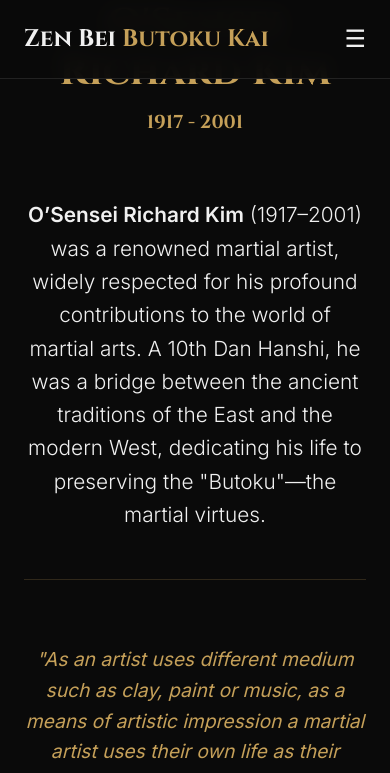
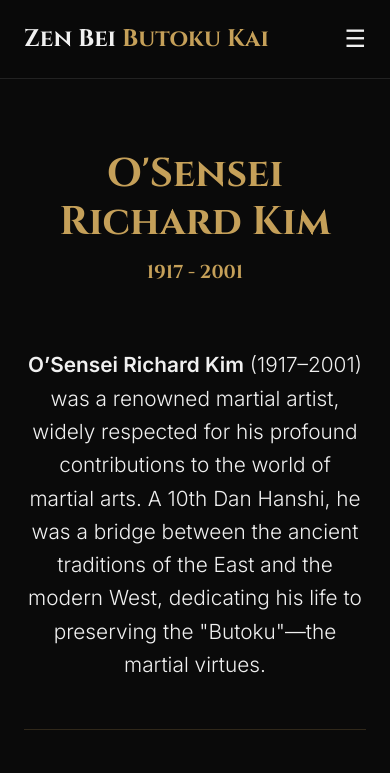
Before and after one commit to deblock1376/zbbki-website, a plain HTML site: page biography.html in a window 390 px wide. Shown: the top 773 px of the page. Drawn offline with Linux system fonts and the light colour scheme.

Commit message:
Fix: Add padding to biography header to prevent nav overlap on mobile

```diff
--- a/style.css
+++ b/style.css
@@ -642,4 +642,9 @@
         grid-template-columns: 1fr;
         /* Force single column on small screens */
     }
+
+    /* Fix Bio Header overlap */
+    .bio-header {
+        padding-top: 150px;
+    }
 }
```
